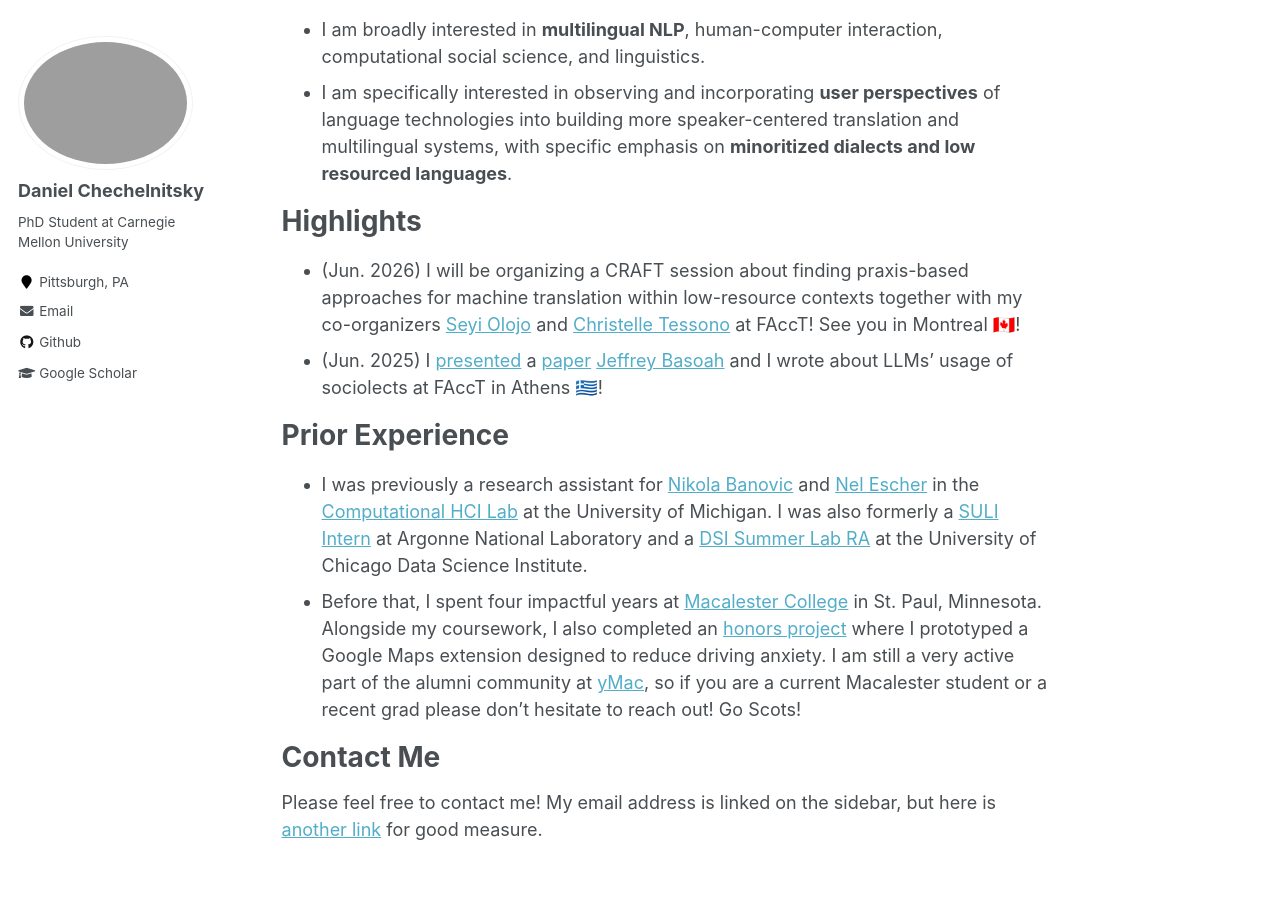
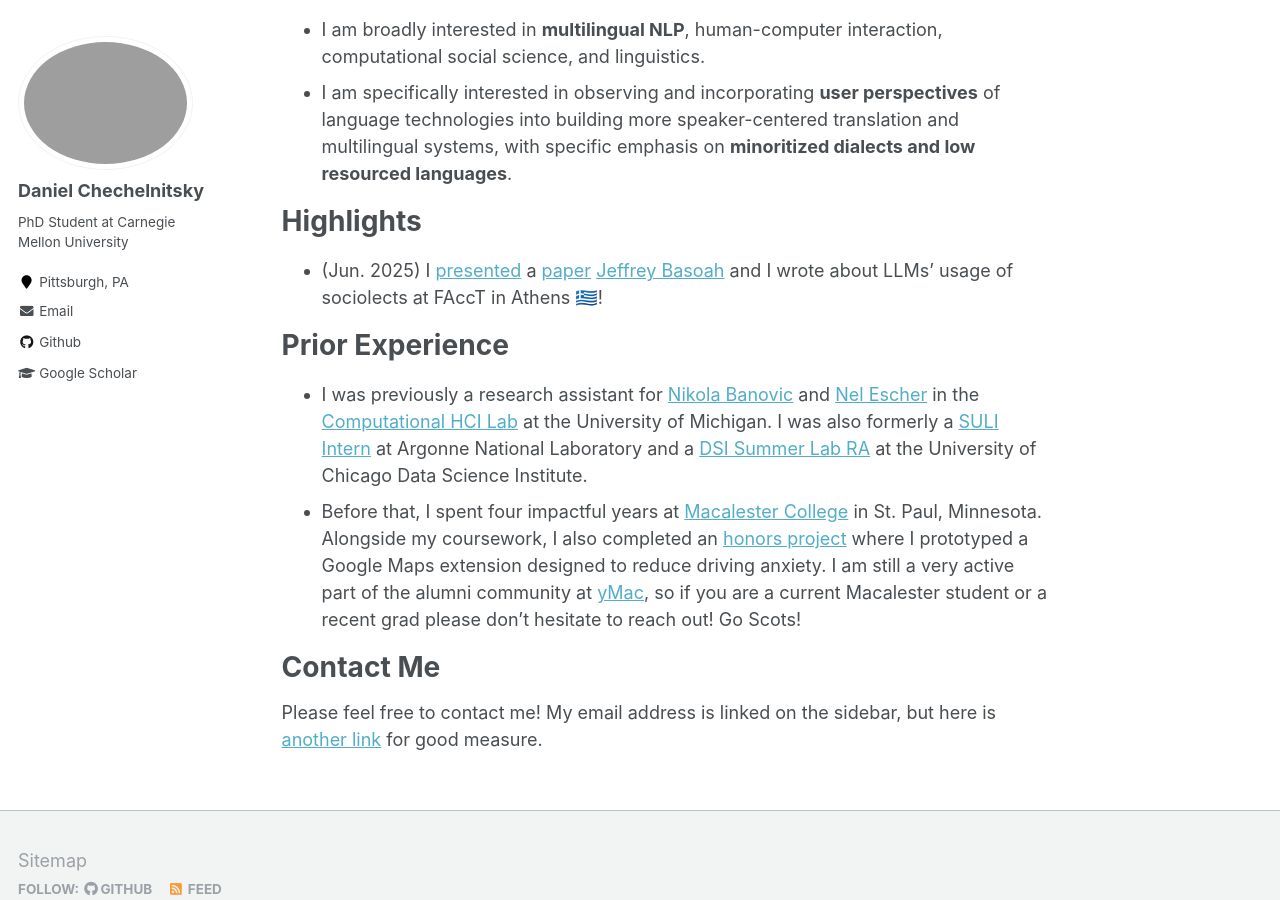
Before and after one commit to chechelnitskd/chechelnitskd.github.io, a Jekyll site: the page built from _pages/about.md, in a window 1280 px wide and 900 px high, scrolled down 480 px. Built offline with Jekyll 4.4.1, drawn with Linux system fonts in a browser that asks for light colours.

Commit message:
Update about.md

```diff
--- a/_pages/about.md
+++ b/_pages/about.md
@@ -19,7 +19,6 @@ Hi, I'm Dan! Here is some information about me:
 - I am specifically interested in observing and incorporating **user perspectives** of language technologies into building more speaker-centered translation and multilingual systems, with specific emphasis on **minoritized dialects and low resourced languages**.
 
 # Highlights
-- (Jun. 2026) I will be organizing a CRAFT session about finding praxis-based approaches for machine translation within low-resource contexts together with my co-organizers [Seyi Olojo](https://www.seyiolojo.com/) and [Christelle Tessono](https://christelletessono.com/) at FAccT! See you in Montreal 🇨🇦!
 - (Jun. 2025) I [presented](https://www.youtube.com/watch?v=qA7aT0mdYao) a [paper](https://dl.acm.org/doi/full/10.1145/3715275.3732045) [Jeffrey Basoah](https://jeffreybasoah.github.io/) and I wrote about LLMs' usage of sociolects at FAccT in Athens 🇬🇷!
 
 # Prior Experience
```
